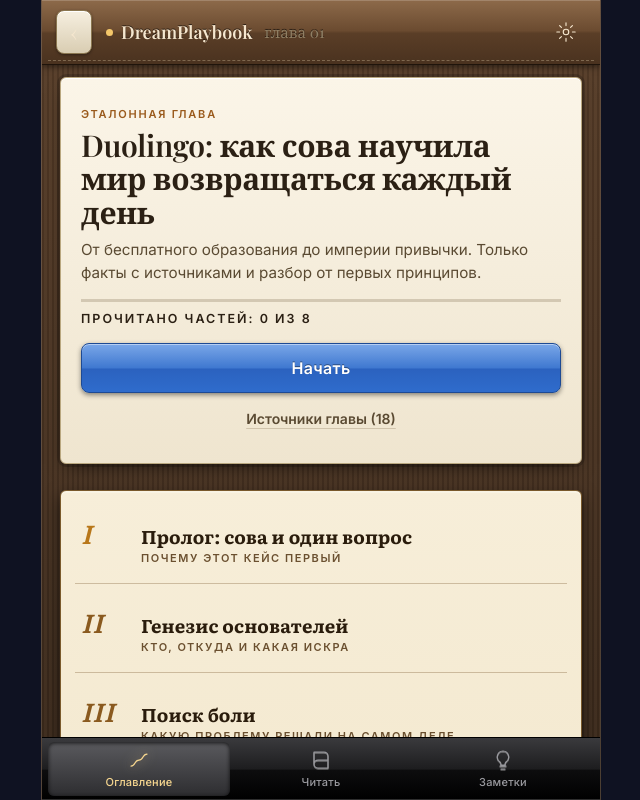
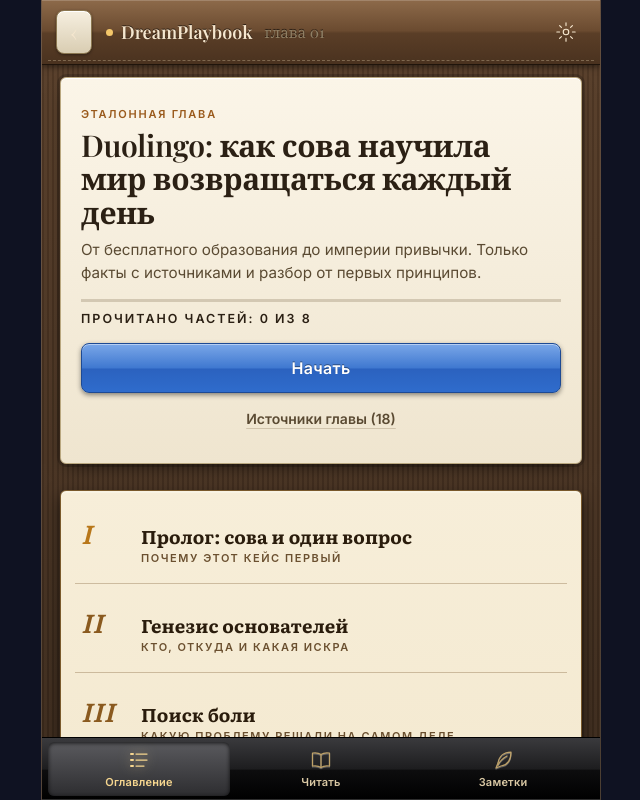
Before and after one commit to Thedreamir/dreamplaybook, a React (Vite) app: page / in a window 1280 px wide. Both pictures are taken after a click on the button 640 px from the left and 407 px from the top of the page. Shown: the whole page, without its empty margins (319-959 px from the left). Built offline with nearby package versions, Linux system fonts and the light colour scheme; a web font is replaced by a local one.

Commit message:
Add files via upload

```diff
--- a/App.tsx
+++ b/App.tsx
@@ -40,6 +40,9 @@
         share: <path d="M12 15V4M8 8l4-4 4 4M5 13v7h14v-7" {...c} />,
         copy: <><rect x="8" y="8" width="12" height="12" rx="2" {...c} /><path d="M16 8V5a1 1 0 0 0-1-1H5a1 1 0 0 0-1 1v10a1 1 0 0 0 1 1h3" {...c} /></>,
         star: <path d="M12 3l2.7 5.6 6.1.9-4.4 4.3 1 6.1L12 17l-5.4 2.9 1-6.1L3.2 9.5l6.1-.9z" {...c} />,
+        toc: <><path d="M4 6h2M4 12h2M4 18h2" {...c} strokeWidth={2} /><path d="M9 6h11M9 12h11M9 18h8" {...c} /></>,
+        open: <><path d="M12 6.5C10 5 7 4.5 3.5 5v13c3.5-.5 6.5 0 8.5 1.5 2-1.500 5-2 8.5-1.5V5C17 4.500 14 5 12 6.500z" {...c} /><path d="M12 6.500v13" {...c} /></>,
+        quill: <><path d="M20 4c-7 0-12 4-13 11l-2 5 5-2c7-1 10-6 10-14z" {...c} /><path d="M7 17c2-4 5-7 9-9" {...c} /></>,
         send: <path d="M4 12l16-8-6 16-3-6z" {...c} />,
     };
     return <svg viewBox="0 0 24 24" width="22" height="22" aria-hidden="true">{paths[name] ?? paths.target}</svg>;
@@ -304,7 +307,7 @@
         </div>
 
         <nav className="tabs" aria-label="Разделы">
-            {([['path', t('Оглавление','Contents'), 'path'], ['read', t('Читать','Read'), 'book'], ['notes', t('Заметки','Notes'), 'bulb']] as const).map(([k, l, ic]) =>
+            {([['path', t('Оглавление','Contents'), 'toc'], ['read', t('Читать','Read'), 'open'], ['notes', t('Заметки','Notes'), 'quill']] as const).map(([k, l, ic]) =>
                 <button key={k} className={tab === k ? 'on' : ''} onClick={() => setTab(k)}><Icon name={ic} /><span>{l}</span></button>)}
         </nav>
 
--- a/style.css
+++ b/style.css
@@ -394,3 +394,8 @@
 .toc li.cur .toc-n{color:#b8771a;text-shadow:none}
 .toc li.done .toc-t b{opacity:.65}
 .toc button:hover{background:rgba(160,122,58,.12)}
+.tabs button{color:#d9c8a4!important}
+.tabs button span{color:#d9c8a4!important;font-weight:600;letter-spacing:.02em}
+.tabs svg{color:#e6c27a;stroke-width:1.4}
+.tabs button.on span{color:#f6d68f!important}
+.tabs button:not(.on) svg{opacity:.8}
```
